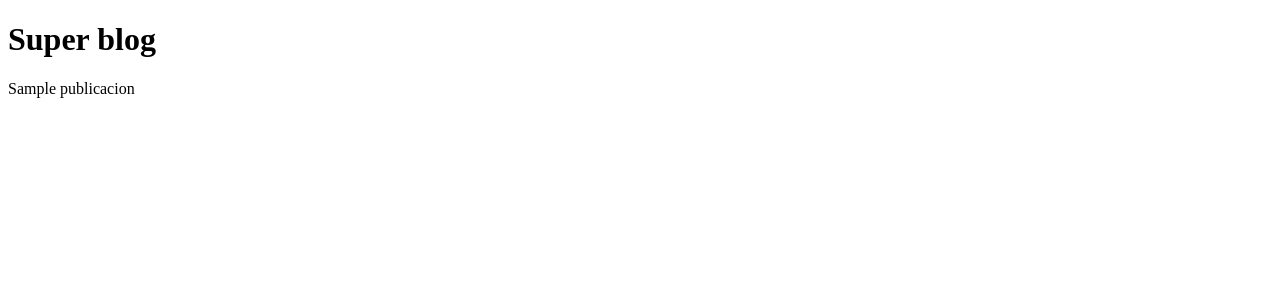
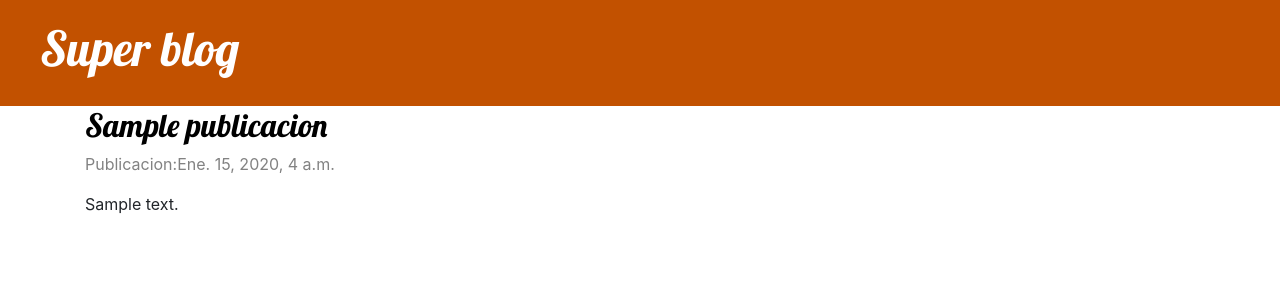
Before and after one commit to daga456/blog, a Django app: page / in a window 1280 px wide. Shown: the top 300 px of the page. Run offline with Django 3.2, Linux system fonts and the light colour scheme; tables that the repository leaves empty hold one stand-in row (values such as "Sample post"); some libraries are stand-ins or nearby versions.

Commit message:
separa el diseño css para el diseño bonito

```diff
--- /dev/null
+++ b/articulos/static/CSS/blog.css
@@ -0,0 +1,46 @@
+.page-header {
+    background-color: #C25100;
+    margin-top: 0;
+    padding: 20px 20px 20px 40px;
+}
+
+.page-header h1, .page-header h1 a, .page-header h1 a:visited, .page-header h1 a:active {
+    color: #ffffff;
+    font-size: 36pt;
+    text-decoration: none;
+}
+
+.content {
+    margin-left: 40px;
+}
+
+h1, h2, h3, h4 {
+    font-family: 'Lobster', cursive;
+}
+
+.date {
+    color: #828282;
+}
+
+.save {
+    float: right;
+}
+
+.post-form textarea, .post-form input {
+    width: 100%;
+}
+
+.top-menu, .top-menu:hover, .top-menu:visited {
+    color: #ffffff;
+    float: right;
+    font-size: 26pt;
+    margin-right: 20px;
+}
+
+.post {
+    margin-bottom: 70px;
+}
+
+.post h2 a, .post h2 a:visited {
+    color: #000000;
+}
--- /dev/null
+++ b/articulos/templates/articulos/base.html
@@ -0,0 +1,36 @@
+{% load static %}
+<!DOCTYPE html>
+<html lang="es">
+
+<head>
+    <meta charset="UTF-8">
+    <meta name="viewport" content="width=device-width, initial-scale=1.0">
+    <title>Super notas</title>
+    <link rel="stylesheet" href="{% static 'CSS/blog.css' %}">
+    <link rel="stylesheet" href="https://stackpath.bootstrapcdn.com/bootstrap/4.3.1/css/bootstrap.min.css"
+        integrity="sha384-ggOyR0iXCbMQv3Xipma34MD+dH/1fQ784/j6cY/iJTQUOhcWr7x9JvoRxT2MZw1T" crossorigin="anonymous">
+    <link href="//fonts.googleapis.com/css?family=Lobster&subset=latin,latin-ext" rel="stylesheet" type="text/css">
+</head>
+
+<body>
+
+    <div class="page-header">
+        <h1><a href="/">Super blog</a></h1>
+    </div>
+
+
+    {% block content %}
+    {% endblock %}
+
+</body>
+<script src="https://code.jquery.com/jquery-3.3.1.slim.min.js"
+    integrity="sha384-q8i/X+965DzO0rT7abK41JStQIAqVgRVzpbzo5smXKp4YfRvH+8abtTE1Pi6jizo"
+    crossorigin="anonymous"></script>
+<script src="https://cdnjs.cloudflare.com/ajax/libs/popper.js/1.14.7/umd/popper.min.js"
+    integrity="sha384-UO2eT0CpHqdSJQ6hJty5KVphtPhzWj9WO1clHTMGa3JDZwrnQq4sF86dIHNDz0W1"
+    crossorigin="anonymous"></script>
+<script src="https://stackpath.bootstrapcdn.com/bootstrap/4.3.1/js/bootstrap.min.js"
+    integrity="sha384-JjSmVgyd0p3pXB1rRibZUAYoIIy6OrQ6VrjIEaFf/nJGzIxFDsf4x0xIM+B07jRM"
+    crossorigin="anonymous"></script>
+
+</html>
--- a/articulos/templates/articulos/publicacion_lista.html
+++ b/articulos/templates/articulos/publicacion_lista.html
@@ -1,18 +1,21 @@
-<!DOCTYPE html>
-<html lang="es">
-<head>
-    <meta charset="UTF-8">
-    <meta name="viewport" content="width=device-width, initial-scale=1.0">
-    <title>Super notas</title>
-</head>
-<body>
+{% extends 'articulos/base.html' %}
 
-    <div>
-        <h1>Super blog</h1>
+{% block content %}
+
+<div class="content container">
+    <div class="row">
+        <div class="col-md-8">
+            {% for publicacion in publicaciones %}
+                <div class="post">
+                    <h2><a href="{% url 'publicacion_detalle' pk=publicacion.pk %}">{{ publicacion.titulo }}</a></h2>
+                    <div class="date">
+                        <p> Publicacion:{{ publicacion.fecha_publicacion }}</p>
+                    </div>
+                    <p>{{publicacion.textp}}</p>
+                </div>
+            {% endfor %}
+        </div>
     </div>
+</div>
 
-    {% for publicacion in publicaciones%}
-    <div> {{ publicacion }} </div>
-    {% endfor %}
-</body>
-</html>
+{% endblock %}
--- a/articulos/urls.py
+++ b/articulos/urls.py
@@ -2,5 +2,6 @@ from django.urls import path
 from . import views
 
 urlpatterns = [
-    path('', views.publicacion_lista, name="publicacion_lista")
+    path('', views.publicacion_lista, name="publicacion_lista"),
+    path('publicacion/<int:pk>/', views.publicacion_detalle, name='publicacion_detalle'),
 ]
--- a/articulos/views.py
+++ b/articulos/views.py
@@ -1,4 +1,4 @@
-from django.shortcuts import render
+from django.shortcuts import render, get_object_or_404
 from django.utils import timezone
 from .models import Publicacion
 
@@ -9,3 +9,7 @@ def publicacion_lista(request):
         fecha_publicacion__lte=timezone.now()
     ).order_by('fecha_publicacion')
     return render(request, 'articulos/publicacion_lista.html', {"publicaciones":publicaciones})
+
+def publicacion_detalle(request, pk):
+    publicacion = get_object_or_404(Publicacion, pk= pk)
+    return render(request, 'articulos/publicacion_detalle.html', {'publicacion': publicacion})
```
Also changed, not shown: articulos/templates/articulos/publicacion_detalle.html (added, +13 -0 lines).
